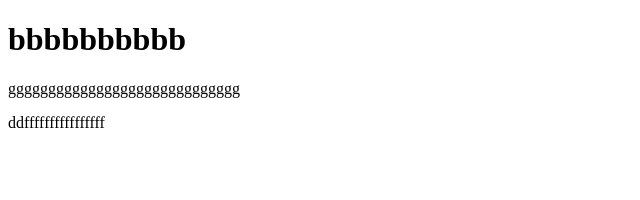
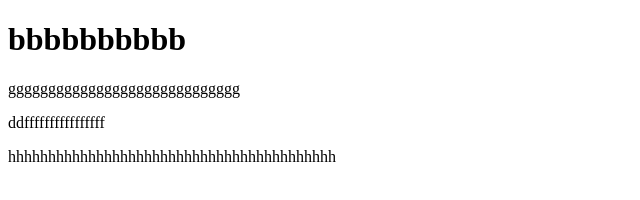
Before and after one commit to vijaysakthivel/git-test, a website: page index.html in a window 1280 px wide. Shown: the whole page, without its empty margins (0-640 px from the left). Drawn offline with Linux system fonts and the light colour scheme.

Commit message:
fourth commit

```diff
--- a/index.html
+++ b/index.html
@@ -10,5 +10,6 @@
     <h1>bbbbbbbbbb</h1>
     <p>ggggggggggggggggggggggggggggg</p>
     <p>ddffffffffffffffff</p>
+    <p>hhhhhhhhhhhhhhhhhhhhhhhhhhhhhhhhhhhhhhhhh</p>
 </body>
 </html>
```
Also changed, not shown: package.json (added, +24 -0 lines), 1 other file.
